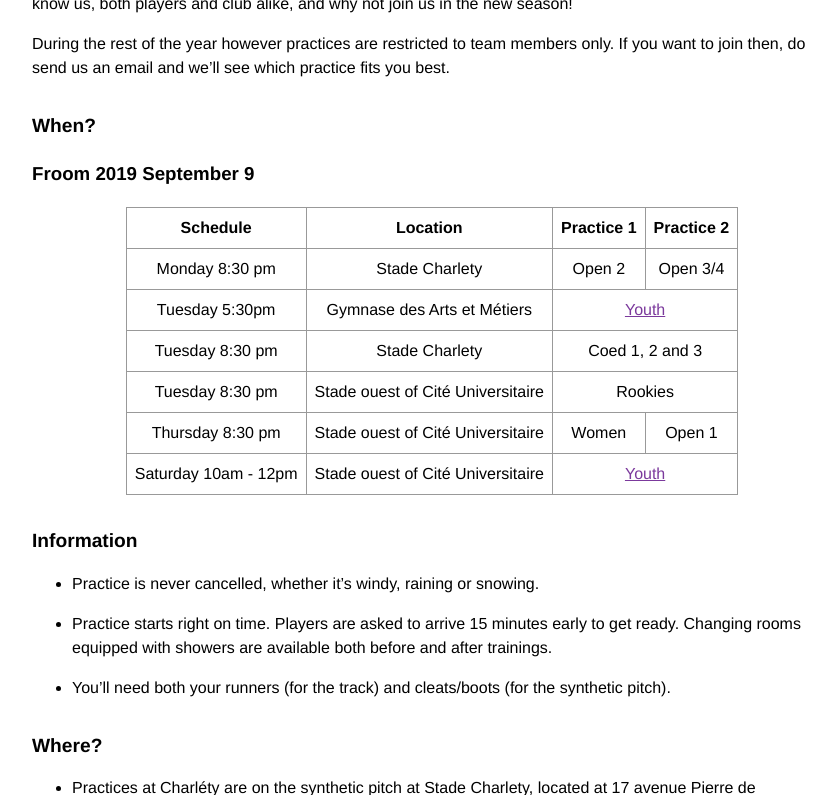
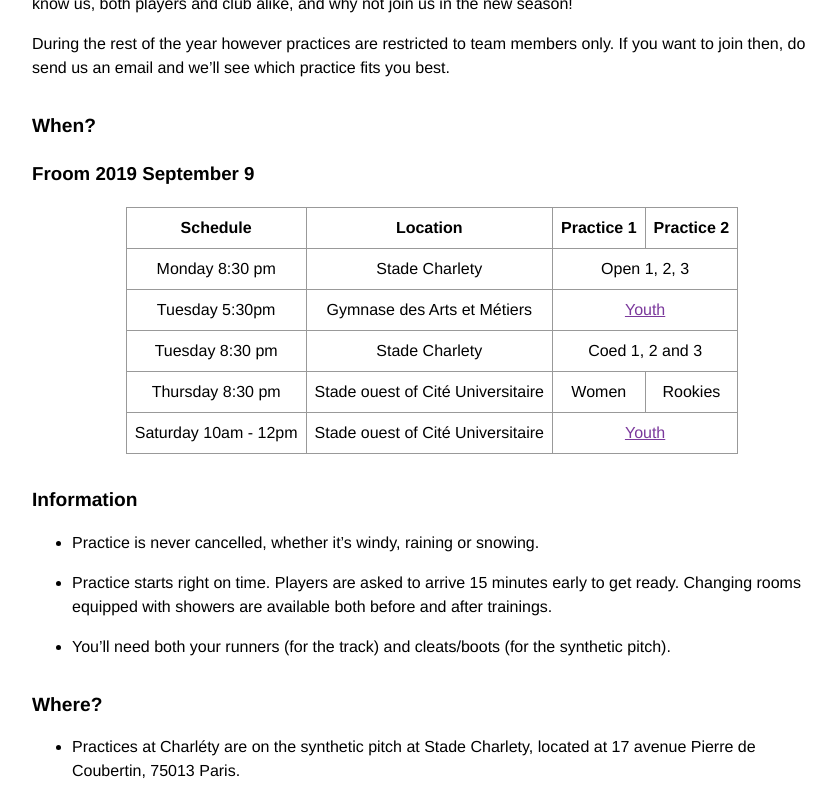
Before and after one commit to ahouhpuc/ahouhpuc.github.io, a Jekyll site: the page built from practices.markdown, in a window 1280 px wide and 900 px high, scrolled down 630 px, cut to the strip 0-795 px from the top of the window. Shown: the whole strip, without its empty margins (208-1044 px from the left). Built offline with Jekyll 4.4.1, drawn with Linux system fonts in a browser that asks for light colours.

Commit message:
Update practices

```diff
--- a/practices.markdown
+++ b/practices.markdown
@@ -26,8 +26,7 @@ During the rest of the year however practices are restricted to team members onl
   <tr>
     <td>Monday 8:30 pm</td>
     <td>Stade Charlety</td>
-    <td>Open 2</td>
-    <td>Open 3/4</td>
+    <td colspan="2">Open 1, 2, 3</td>
   </tr>
   <tr>
     <td>Tuesday 5:30pm</td>
@@ -40,15 +39,10 @@ During the rest of the year however practices are restricted to team members onl
     <td colspan="2">Coed 1, 2 and 3</td>
   </tr>
   <tr>
-    <td>Tuesday 8:30 pm</td>
-    <td>Stade ouest of Cité Universitaire</td>
-    <td colspan="2">Rookies</td>
-  </tr>
-  <tr>
     <td>Thursday 8:30 pm</td>
     <td>Stade ouest of Cité Universitaire</td>
     <td>Women</td>
-    <td>Open 1</td>
+    <td>Rookies</td>
   </tr>
   <tr>
     <td>Saturday 10am - 12pm</td>
```
Also changed, not shown: entrainements.markdown (+2 -8 lines).
